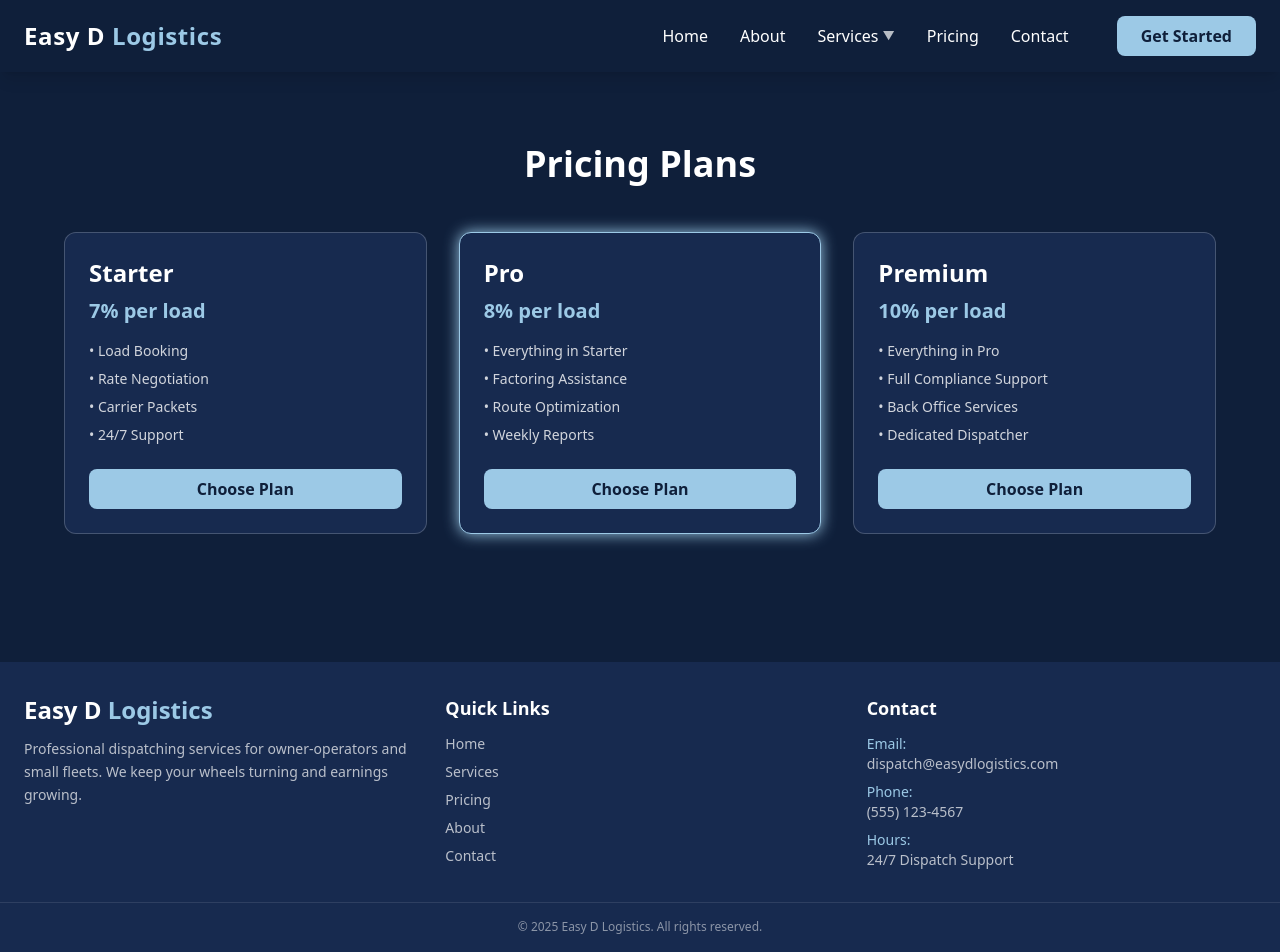
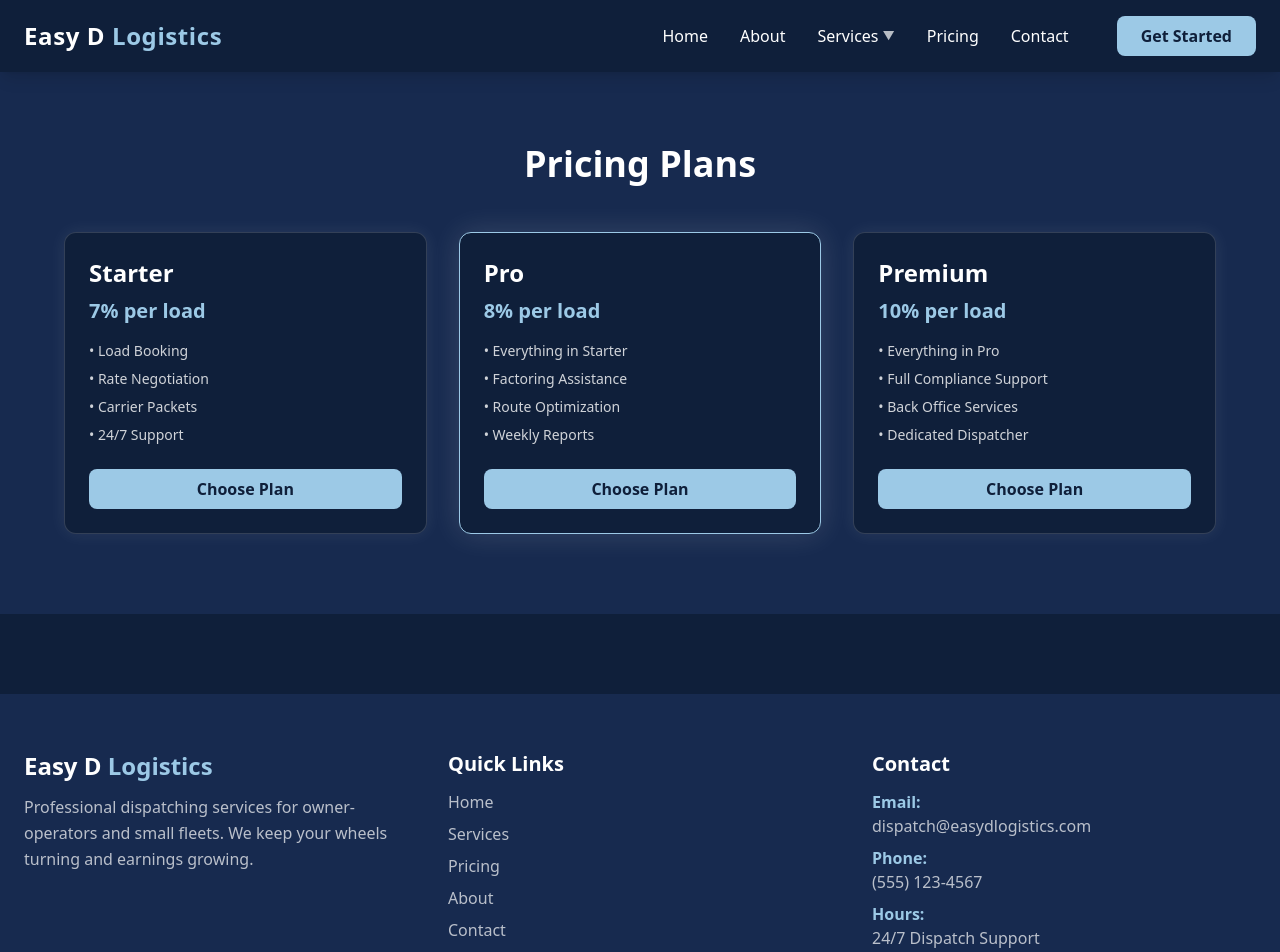
Before and after one commit to alexbritop24/easy-d-logistics, a React (Vite) app: page /pricing in a window 1280 px wide. Shown: the top 952 px of the page. Built offline with nearby package versions, Linux system fonts and the light colour scheme.

Commit message:
Polish footer spacing and pricing card highlights

```diff
--- a/src/components/Footer.jsx
+++ b/src/components/Footer.jsx
@@ -1,14 +1,22 @@
 export default function Footer() {
   return (
-    <footer className="bg-[var(--color-primary-softer)] text-white py-8 mt-12">
-      <div className="max-w-7xl mx-auto px-6 grid grid-cols-1 md:grid-cols-3 gap-8">
-
+    <footer className="bg-[var(--color-primary-softer)] text-white mt-20">
+      <div
+        className="
+          max-w-7xl mx-auto px-6
+          py-10 md:py-14
+          grid grid-cols-1 md:grid-cols-3
+          gap-8 md:gap-10
+        "
+      >
         {/* Branding */}
         <div>
-          <h2 className="text-2xl font-bold">
-            Easy D <span className="text-[var(--color-accent)]">Logistics</span>
+          <h2 className="text-xl md:text-2xl font-bold">
+            Easy D{" "}
+            <span className="text-[var(--color-accent)]">Logistics</span>
           </h2>
-          <p className="mt-3 text-white/70 text-sm leading-relaxed">
+
+          <p className="mt-3 text-sm md:text-base text-white/70 leading-relaxed">
             Professional dispatching services for owner-operators and small fleets.
             We keep your wheels turning and earnings growing.
           </p>
@@ -16,8 +24,11 @@ export default function Footer() {
 
         {/* Quick Links */}
         <div>
-          <h3 className="text-lg font-semibold mb-3">Quick Links</h3>
-          <ul className="space-y-2 text-white/70 text-sm">
+          <h3 className="text-lg md:text-xl font-bold mb-3">
+            Quick Links
+          </h3>
+
+          <ul className="space-y-2 text-sm md:text-base text-white/70">
             <li><a href="/" className="hover:text-[var(--color-accent)] transition">Home</a></li>
             <li><a href="/services" className="hover:text-[var(--color-accent)] transition">Services</a></li>
             <li><a href="/pricing" className="hover:text-[var(--color-accent)] transition">Pricing</a></li>
@@ -28,27 +39,37 @@ export default function Footer() {
 
         {/* Contact */}
         <div>
-          <h3 className="text-lg font-semibold mb-3">Contact</h3>
-          <ul className="space-y-2 text-white/70 text-sm">
+          <h3 className="text-lg md:text-xl font-bold mb-3">
+            Contact
+          </h3>
+
+          <ul className="space-y-2 text-sm md:text-base text-white/70">
             <li>
-              <span className="text-[var(--color-accent)] font-medium">Email:</span><br />
+              <span className="text-[var(--color-accent)] font-semibold">Email:</span><br />
               dispatch@easydlogistics.com
             </li>
             <li>
-              <span className="text-[var(--color-accent)] font-medium">Phone:</span><br />
+              <span className="text-[var(--color-accent)] font-semibold">Phone:</span><br />
               (555) 123-4567
             </li>
             <li>
-              <span className="text-[var(--color-accent)] font-medium">Hours:</span><br />
+              <span className="text-[var(--color-accent)] font-semibold">Hours:</span><br />
               24/7 Dispatch Support
             </li>
           </ul>
         </div>
-
       </div>
 
-      {/* Copyright */}
-      <div className="text-center text-white/50 text-xs mt-8 border-t border-white/10 pt-4">
+      {/* Bottom Bar */}
+      <div
+        className="
+          text-center
+          text-xs md:text-sm
+          text-white/50
+          border-t border-white/10
+          py-4
+        "
+      >
         © {new Date().getFullYear()} Easy D Logistics. All rights reserved.
       </div>
     </footer>
--- a/src/pages/Pricing.jsx
+++ b/src/pages/Pricing.jsx
@@ -3,57 +3,43 @@ export default function Pricing() {
     {
       title: "Starter",
       price: "7% per load",
-      features: [
-        "Load Booking",
-        "Rate Negotiation",
-        "Carrier Packets",
-        "24/7 Support",
-      ],
+      features: ["Load Booking", "Rate Negotiation", "Carrier Packets", "24/7 Support"],
     },
     {
       title: "Pro",
       price: "8% per load",
-      features: [
-        "Everything in Starter",
-        "Factoring Assistance",
-        "Route Optimization",
-        "Weekly Reports",
-      ],
+      features: ["Everything in Starter", "Factoring Assistance", "Route Optimization", "Weekly Reports"],
       highlight: true,
     },
     {
       title: "Premium",
       price: "10% per load",
-      features: [
-        "Everything in Pro",
-        "Full Compliance Support",
-        "Back Office Services",
-        "Dedicated Dispatcher",
-      ],
+      features: ["Everything in Pro", "Full Compliance Support", "Back Office Services", "Dedicated Dispatcher"],
     },
   ];
 
   return (
-    <section className="py-20 bg-[var(--color-primary)] text-white px-6">
+    <section className="py-20 bg-[var(--color-primary-softer)] text-white px-6">
       <div className="max-w-6xl mx-auto">
-
-        <h1 className="text-4xl font-bold text-center mb-12">
-          Pricing Plans
-        </h1>
+        <h1 className="text-4xl font-bold text-center mb-12">Pricing Plans</h1>
 
         <div className="grid md:grid-cols-3 gap-8">
-          {plans.map((plan) => (
+          {plans.map((plan) => {
+            const baseGlow =
+              "shadow-[0_0_18px_rgba(255,255,255,0.08)] border-white/15 hover:shadow-[0_0_28px_rgba(255,255,255,0.12)]";
+            const proGlow =
+              "shadow-[0_0_30px_rgba(255,255,255,0.14)] border-[var(--color-accent)] hover:shadow-[0_0_40px_rgba(255,255,255,0.18)]";
+
+            return (
               <div
                 key={plan.title}
-              className={`p-6 rounded-xl border bg-[var(--color-primary-softer)] transition ${
-                plan.highlight
-                  ? "border-[var(--color-accent)] shadow-[0_0_15px_var(--color-accent)]"
-                  : "border-white/20"
-              }`}
+                className={`
+                  p-6 rounded-xl bg-[var(--color-primary)]
+                  border transition
+                  ${plan.highlight ? proGlow : baseGlow}
+                `}
               >
-              <h2 className="text-2xl font-semibold mb-2">
-                {plan.title}
-              </h2>
+                <h2 className="text-2xl font-semibold mb-2">{plan.title}</h2>
 
                 <p className="text-[var(--color-accent)] text-xl font-bold mb-4">
                   {plan.price}
@@ -68,23 +54,17 @@ export default function Pricing() {
                 <a
                   href="/get-started"
                   className="
-                  block
-                  text-center
-                  py-2
-                  rounded-lg
-                  font-semibold
-                  bg-[var(--color-accent)]
-                  text-[var(--color-primary)]
-                  transition
-                  hover:opacity-90
+                    block text-center py-2 rounded-lg font-semibold
+                    bg-[var(--color-accent)] text-[var(--color-primary)]
+                    transition hover:opacity-90
                   "
                 >
                   Choose Plan
                 </a>
               </div>
-          ))}
+            );
+          })}
         </div>
-
       </div>
     </section>
   );
```
Lines whose indentation alone changed are shown as unchanged.
